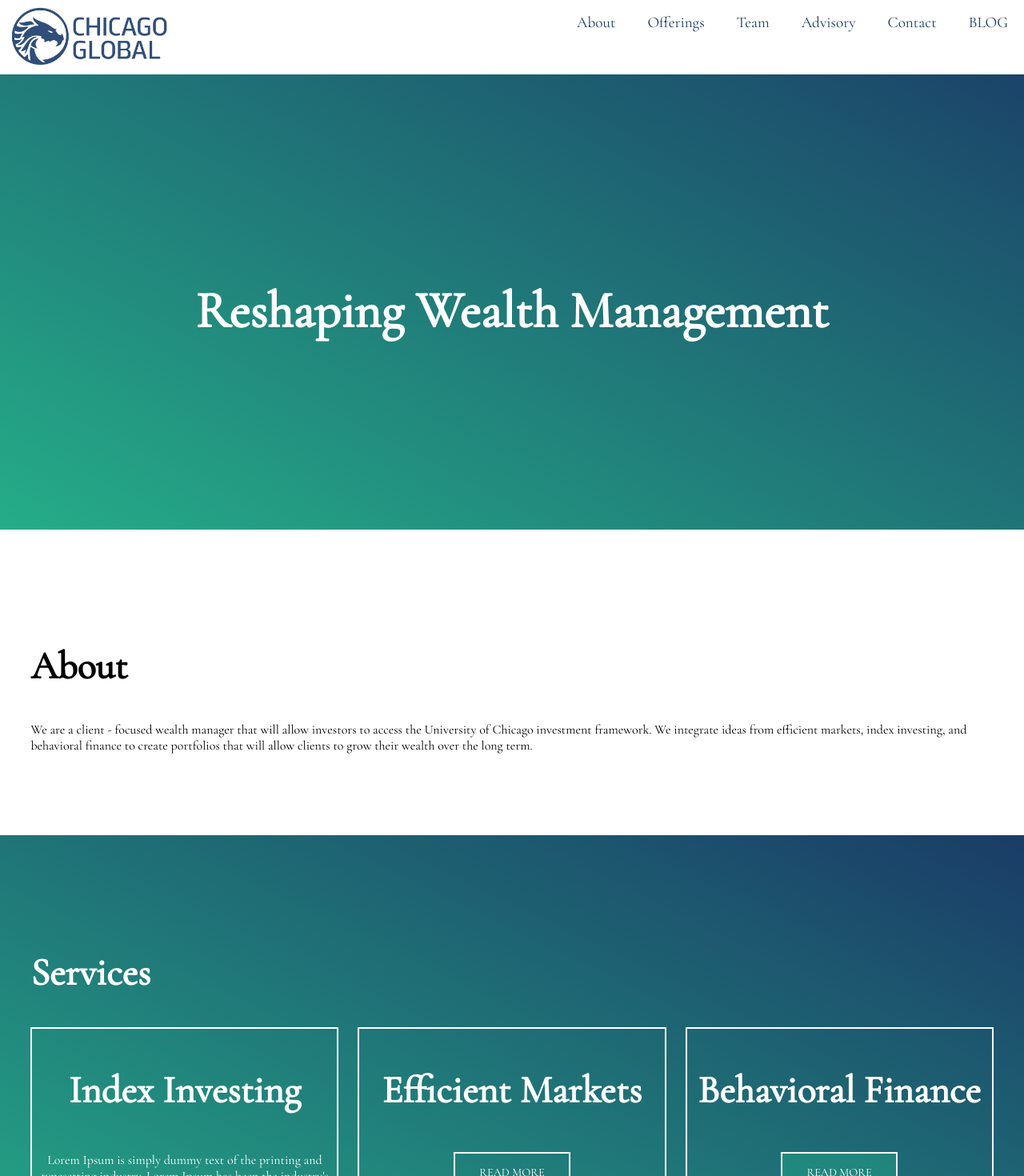
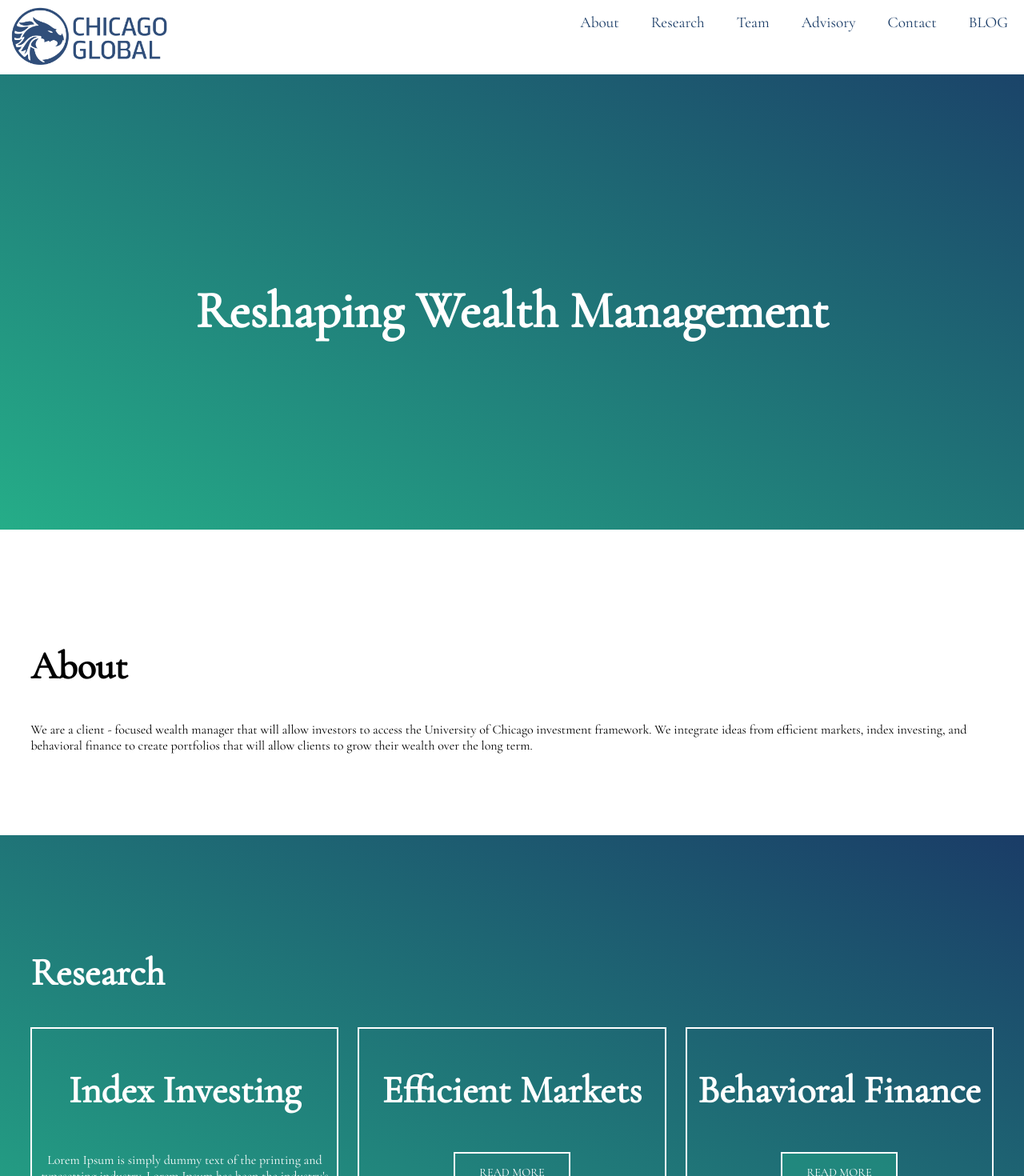
Before and after one commit to hmintoh/chicago-glow, a React (Create React App) app: page / in a window 1280 px wide. Shown: the top 1470 px of the page at 80% size. Built offline with nearby package versions, Linux system fonts and the light colour scheme; a web font is replaced by a local one.

Commit message:
to rename Offerings component to Research

```diff
--- a/src/App.jsx
+++ b/src/App.jsx
@@ -3,7 +3,7 @@
 import Routes from "./routes/routes.jsx";
 import Jumbotron from "./jumbotron/jumbotron.jsx";
 import About from "./about/about.jsx";
-import Offerings from "./offerings/offerings.jsx";
+import Research from "./research/research.jsx";
 import Team from "./team/team.jsx";
 import AdvisoryBoard from "./advisory/advisory";
 import Contact from "./contact/contact.jsx";
@@ -20,7 +20,7 @@
         <Routes />
         <Jumbotron />
         <About />
-        <Offerings />
+        <Research />
         <Team />
         <AdvisoryBoard />
         <Contact />
--- a/src/offerings/offerings.jsx
+++ b/src/research/research.jsx
@@ -1,11 +1,11 @@
 import React from "react";
-import "./offerings.css";
+import "./research.css";
 
-const Offerings = () => {
+const Research = () => {
   return (
     <div className="secA">
       <div className="container">
-        <h2>Services</h2>
+        <h2>Research</h2>
         <div className="services_grid">
           <div className="services_item">
             <h3>Index Investing</h3>
@@ -30,4 +30,4 @@
   );
 };
 
-export default Offerings;
+export default Research;
--- a/src/routes/routes.jsx
+++ b/src/routes/routes.jsx
@@ -14,7 +14,7 @@
               <NavLink to="/about">About</NavLink>
             </li>
             <li>
-              <NavLink to="/offerings">Offerings</NavLink>
+              <NavLink to="/research">Research</NavLink>
             </li>
             <li>
               <NavLink to="/team">Team</NavLink>
```
Also changed, not shown: src/research/research.css (renamed from src/offerings/offerings.css).
